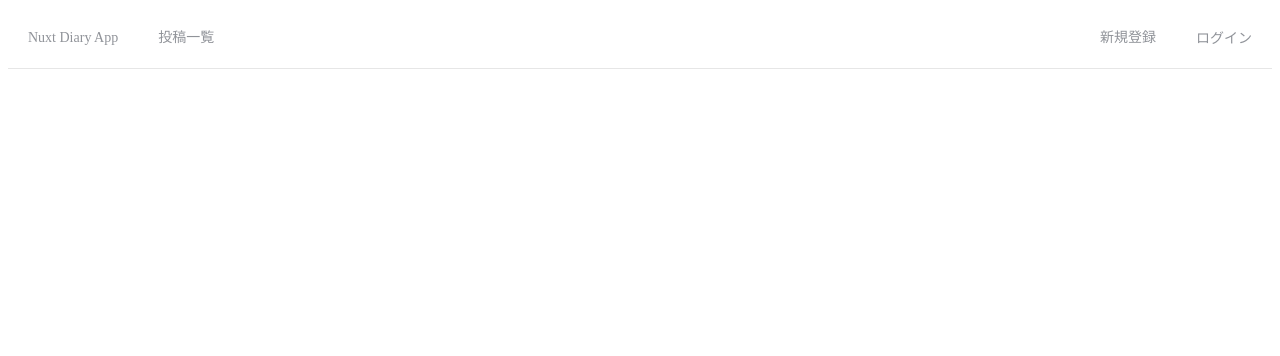
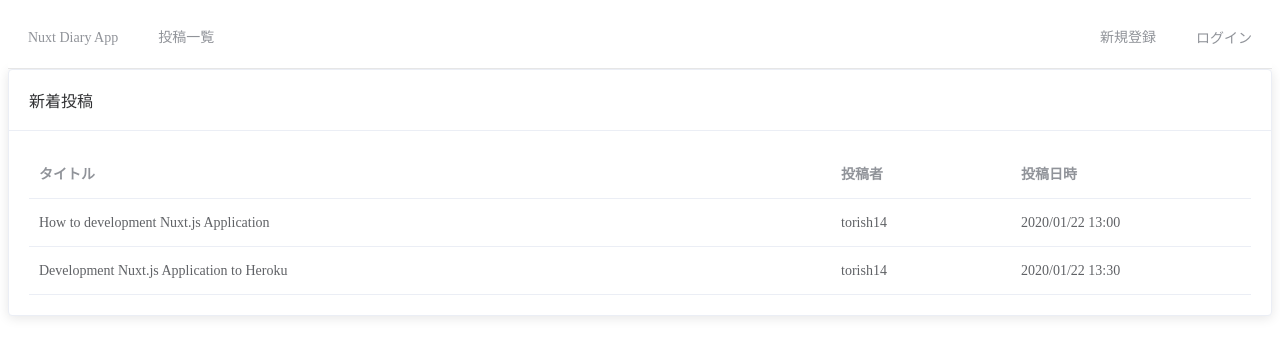
Before and after one commit to torish14/nuxt-blog-service, a Nuxt app: page /posts in a window 1280 px wide. Shown: the top 356 px of the page. Built offline with nearby package versions, Linux system fonts and the light colour scheme.

Commit message:
投稿一覧ページの作成

```diff
--- /dev/null
+++ b/app/pages/posts/index.vue
@@ -0,0 +1,49 @@
+<template>
+  <section class="container posts-page">
+    <el-card>
+      <div slot="header" class="clearfix">
+        <span>新着投稿</span>
+      </div>
+      <el-table :data="showPosts" class="table" style="width: 100%;">
+        <el-table-column prop="title" label="タイトル" />
+        <el-table-column prop="user.id" label="投稿者" width="180" />
+        <el-table-column prop="created_at" label="投稿日時" width="240" />
+      </el-table>
+    </el-card>
+  </section>
+</template>
+
+<script>
+export default {
+  computed: {
+    showPosts () {
+      return [
+        {
+          id: '001',
+          title: 'How to development Nuxt.js Application',
+          body: 'Hello World1',
+          created_at: '2020/01/22 13:00',
+          user: {
+            id: 'torish14'
+          }
+        },
+        {
+          id: '002',
+          title: 'Development Nuxt.js Application to Heroku',
+          body: 'Hello World2',
+          created_at: '2020/01/22 13:30',
+          user: {
+            id: 'torish14'
+          }
+        }
+      ]
+    }
+  }
+}
+</script>
+
+<style>
+.posts-page .el-table__row {
+  cursor: pointer;
+}
+</style>
```
